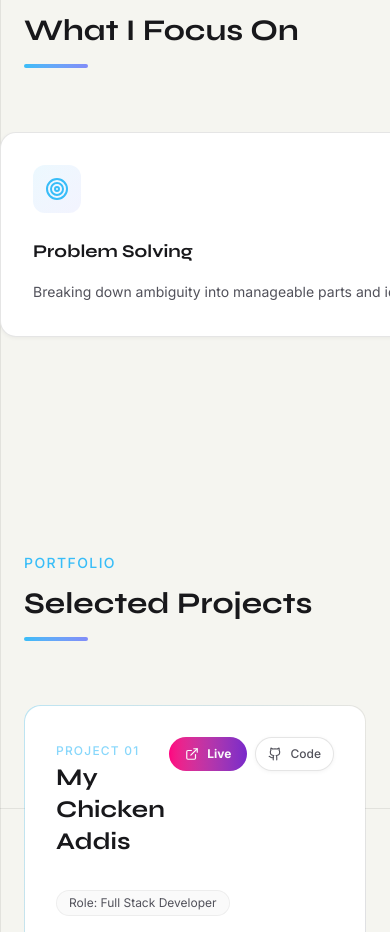
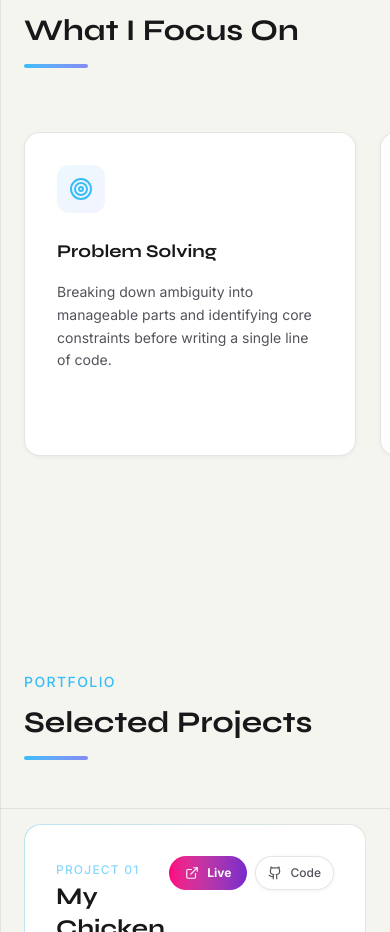
Before and after one commit to alicowestern/my_portfolio-V2, a Next.js app: page / in a window 390 px wide. Shown: the part 880-1812 px from the top of the page. Built offline with nearby package versions, Linux system fonts and the light colour scheme; no server answers.

Commit message:
fix: constrain mobile focus card width to prevent text stretching

```diff
--- a/src/components/FocusAreas.tsx
+++ b/src/components/FocusAreas.tsx
@@ -78,7 +78,7 @@ export default function FocusAreas() {
                                 viewport={{ once: true }}
                                 whileHover={{ y: -8 }}
                                 transition={{ type: "spring", stiffness: 100, damping: 15, delay: index * 0.1 }}
-                                className="min-w-[85vw] snap-center md:min-w-0 flex-shrink-0"
+                                className="w-[85vw] max-w-[340px] snap-center md:w-auto md:max-w-none md:min-w-0 flex-shrink-0"
                             >
                                 <SpotlightCard className="glass-card rounded-2xl p-8 h-full group">
                                     <div className="relative z-10">
```
